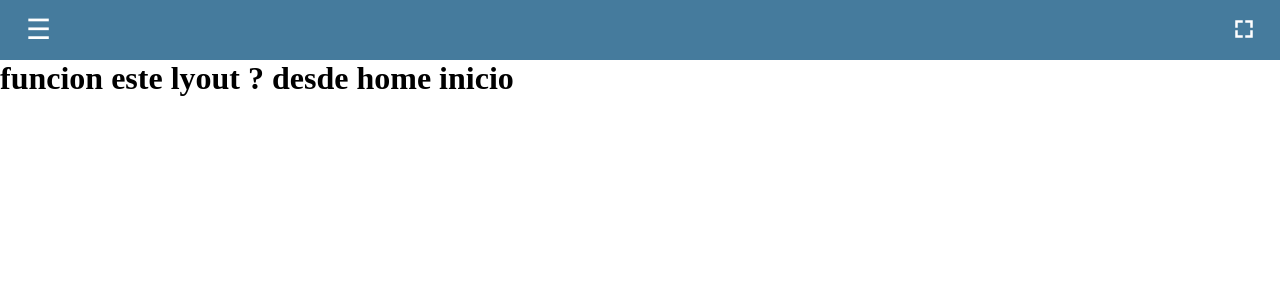
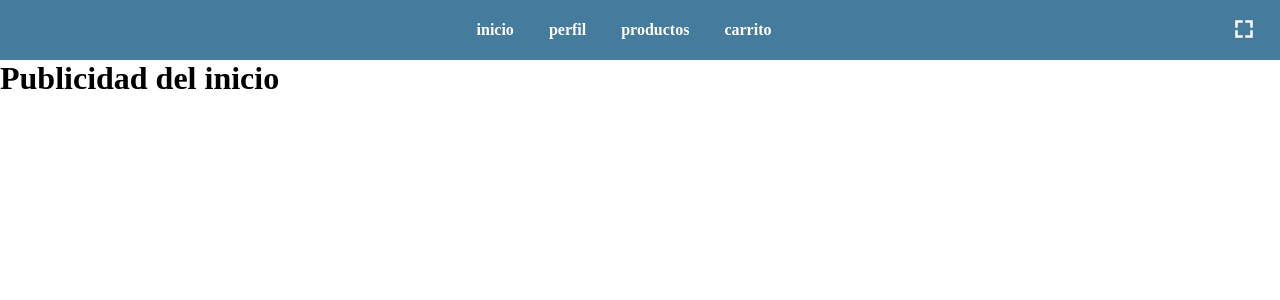
Before and after one commit to DavidHuancaLedezma/Proyecto-final-SCESI, a React (Vite) app: page / in a window 1280 px wide. Shown: the top 300 px of the page. Built offline with nearby package versions, Linux system fonts and the light colour scheme.

Commit message:
style: add responsive layout para pc

```diff
--- a/src/components/home/barra.jsx
+++ b/src/components/home/barra.jsx
@@ -23,7 +23,15 @@ function Barra() {
       <header className={opcionesDeInicio}>
         <button className="boton-abrir" onClick={handleClick}>☰</button>
         <button className="boton-cerrar" onClick={handleClick}>←</button>
+
+        <ul className="opciones-contenedor-horizontal-pc">
+          <li className="opciones"><Link className="opciones-texto" to="/inicio">inicio</Link></li>
+          <li className="opciones"><Link className="opciones-texto" to="/perfil">perfil</Link></li>
+          <li className="opciones"><Link className="opciones-texto" to="/productos">productos</Link></li>
+          <li className="opciones"><Link className="opciones-texto" to="/carrito">carrito</Link></li>
+        </ul>
         <Zoom/>
+
       </header>
 
       <aside className={`menu-lateral ${buttonClassName}`}>
--- a/src/pages/HomeInicio.jsx
+++ b/src/pages/HomeInicio.jsx
@@ -3,7 +3,7 @@ import Barra from '../components/home/Barra';
 function HomeInicio() {
   return (
     <LayoutBarra>
-        <h1>funcion este lyout ? desde home inicio</h1>
+        <h1>Publicidad del inicio</h1>
     </LayoutBarra>
   );
 }
--- a/src/style/barra.css
+++ b/src/style/barra.css
@@ -70,10 +70,24 @@
 .opciones-de-inicio.presionado .boton-cerrar {
     display: block;
 }
+.opciones-contenedor-horizontal-pc {
+    display: none;
+}
 
 
 @media only screen and (min-width: 480px) {
-  body {
-    font-size: 16px;
+  .menu-lateral, .boton-abrir{
+    display: none;
   }
+  .opciones-contenedor-horizontal-pc {
+    display: flex;
+    list-style: none;
+    padding-left: 0;
+    margin: auto;
+    gap: 15px;
+  }
+  .opciones-texto {
+    color: white;
+  }
+
 }
```
